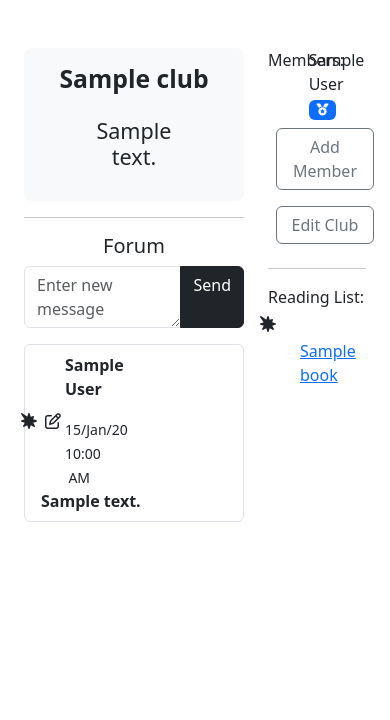
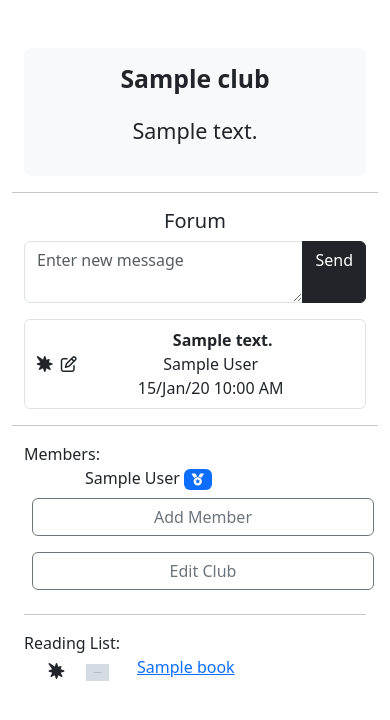
Before and after one commit to Fogaroli/BookWormDen, a Flask app: page /clubs/1 in a window 390 px wide. Shown: the part 58-778 px from the top of the page. Run offline with Flask 3, Linux system fonts and the light colour scheme; the visitor is signed in with stand-in values (Sample User, id 1); tables that the repository leaves empty hold one stand-in row (values such as "Sample post"); grey boxes marked "Sample" are stand-in pictures; some libraries are stand-ins or nearby versions.

Commit message:
Improve experience on mobile

```diff
--- a/src/forms.py
+++ b/src/forms.py
@@ -91,12 +91,12 @@ class ReadStatisticsForm(FlaskForm):
     """Form to record the reading statistics for a specified book"""
 
     start_date = DateField(
-        "Date I started reading the book", format="%Y-%m-%d", validators=[Optional()]
+        "Started Reading", format="%Y-%m-%d", validators=[Optional()]
     )
     finish_date = DateField(
-        "Date I finished reading the book", format="%Y-%m-%d", validators=[Optional()]
+        "Finished reading", format="%Y-%m-%d", validators=[Optional()]
     )
-    current_page = IntegerField("Page I last read", validators=[Optional()])
+    current_page = IntegerField("Current page", validators=[Optional()])
     status = SelectField(
         "Current Status",
         choices=[
--- a/src/static/app.js
+++ b/src/static/app.js
@@ -26,21 +26,20 @@ function addMarkup(book) {
     /**Add html markup to the book entry before adding to the results page */
     const bookEntry = `
                 <div class="row">
-                    <div class="col-2 img-fluid">
+                    <div class="col-12 col-lg-2 img-fluid">
                         <img class="book-cover-image" id="${book.id}"
                             src="${book.thumbnail}"
                         />
                     </div>
-                    <div class="col-10">
+                    <div class="col-12 col-lg-10">
                         <div class="row">
                             <div class="col-12 h4">
                                 <strong class="book-link" id="${book.id}">${book.title}</strong>
                             </div>
                         </div>
                         <div class="row">
-                            <div class="col-4">${book.authors}</div>
-                            <div class="col-5"></div>
-                            <div class="col-3 text-align-right">${book.publishedDate}</div>
+                            <div class="col-6">${book.authors}</div>
+                            <div class="col-6 text-align-right">${book.publishedDate}</div>
                         </div>
 
                         <div class="row">
@@ -79,7 +78,7 @@ function addBookDetailsMarkup(book) {
     /**Add html markup to the book entry before adding to the results page */
     const bookEntry = `
                 <div class="row">
-                    <div class="col-2 img-fluid">
+                    <div class="col-12 col-lg-2 img-fluid">
                         <div class="row">
                             <img src="${book.thumbnail}"/>
                         </div>
@@ -100,23 +99,23 @@ function addBookDetailsMarkup(book) {
                             }
                         </div>
                     </div>
-                    <div class="col-10">
+                    <div class="col-12 col-lg-10">
                         <div class="row">
                             <div class="col-12 h4">
                                 <strong>${book.title}</strong>
                             </div>
                         </div>
                         <div class="row">
-                            <div class="col-4">${book.authors}</div>
-                            <div class="col-2"></div>
-                            <div class="col-6 text-align-right">Published by ${
+                            <div class="col-4 col-lg-6">${book.authors}</div>
+                            <div class="col-8 col-lg-6 text-align-right">Published by ${
                                 book.publisher
                             } in ${book.publishedDate}</div>
                         </div>
                         <div class="row">
-                            <div class="col-4">${book.page_count} pages</div>
-                            <div class="col-2"></div>
-                            <div class="col-6 text-align-right">Rating ${starRating(
+                            <div class="col-4 col-lg-6">${
+                                book.page_count
+                            } pages</div>
+                            <div class="col-8 col-lg-6 text-align-right">Rating ${starRating(
                                 book.average_rating
                             )}</div>
                         </div>
--- a/src/static/book.js
+++ b/src/static/book.js
@@ -35,9 +35,9 @@ function getCommentMarkup(comment) {
             </p>
           </div>
           <div class="row">
-            <small class="col">by ${comment["username"]}</small>
-            <small class="col">Rating: ${comment["rating"]}</small>
-            <small class="col">posted on ${comment["date"]}</small>
+            <small class="col-12 col-lg-4">by ${comment["username"]}</small>
+            <small class="col-12 col-lg-4">Rating: ${comment["rating"]}</small>
+            <small class="col-12 col-lg-4">posted on ${comment["date"]}</small>
           </div>
         </div>
         </li>
--- a/src/static/club_forum.js
+++ b/src/static/club_forum.js
@@ -23,7 +23,7 @@ const $messageForm = $("#new-message-form");
 function getMessageMarkup(message) {
     const messageEntry = `
         <div class="row" data-messageid=${message.id}>
-            <div class="col-1 d-flex justify-content-center align-items-center">
+            <div class="col-2 d-flex justify-content-center align-items-center">
             ${
                 userUsername === message["user_username"]
                     ? `<i class="fa-solid fa-burst m-1 action" id="remove-message" title="Remove message"></i>
@@ -32,18 +32,26 @@ function getMessageMarkup(message) {
             }
             </div>
 
-            <div class="col-3 text-center">
-                <p class="fw-bold">${message["user_first_name"]} ${
+            <div class="col-10">
+                <div class="row">
+                    <div class="col-12 text-center">
+                        <div class="fw-bold" id="message-text" data-messagecontent=${
+                            message.id
+                        }>
+                        </div>
+                    </div>
+                    <div class="row">
+                        <div class="col-12 col-sm-6 text-center">
+                            ${message["user_first_name"]} ${
         message["user_last_name"]
-    }</p>
-                <small>${message["timestamp"]}</small>
-            </div>
-
-            <div class="col-8">
-                <div class="row" data-messagecontent=${message.id}>
-                    <div class="col fw-bold" id="message-text"></div>
+    }
+                        </div>
+                        <div class="col-12 col-sm-6 text-center">
+                            ${message["timestamp"]}
+                        </div>
+                    </div>
                 </div>
-            </div>
+            </div
         </div>
     `;
     return $("<li>", { class: "list-group-item" }).html(messageEntry);
--- a/src/static/style.css
+++ b/src/static/style.css
@@ -7,9 +7,10 @@ h1 {
 #book-search-section {
     position: fixed;
     top:10%;
-    left: 10%;
-    right: 10%;
+    left: 5%;
+    right: 5%;
     max-height: 80vh;
+    max-width: 95%;
     background-color: lightgray;
     z-index: 10;
     display: flex;
@@ -17,7 +18,7 @@ h1 {
     align-items: center;
     overflow-y: auto;
     display: none;
-    padding: 20px;
+    padding: 12px;
 }
 
 #book-list-loading-msg {
@@ -27,9 +28,10 @@ h1 {
 #book-details-section {
     position: fixed;
     top:10%;
-    left: 10%;
-    right: 10%;
+    left: 5%;
+    right: 5%;
     max-height: 80vh;
+    max-width: 95%;
     background-color: lightgray;
     z-index: 10;
     display: flex;
@@ -37,7 +39,7 @@ h1 {
     align-items: center;
     overflow-y: auto;
     display: none;
-    padding: 20px;
+    padding: 12px;
 }
 
 #book-details-loading-msg {
--- a/src/templates/base.html
+++ b/src/templates/base.html
@@ -113,7 +113,7 @@
 
         <section id="book-search-section">
             <div class="row justify-content-center">
-                <div class="col-4">
+                <div class="col-9 col-sm-8 col-lg-6 m-auto">
                     <form id="book-search-form">
                         <div class="input-group m-3">
                             <input
--- a/src/templates/club.html
+++ b/src/templates/club.html
@@ -2,7 +2,7 @@
 block body %}
 <div class="container mt-5">
     <div class="row">
-        <div class="col-8">
+        <div class="col-12">
             <div class="p-3 mb-3 bg-body-tertiary rounded-3">
                 <div class="container-fluid">
                     <div class="col-12 h2 text-center">
@@ -13,7 +13,12 @@ block body %}
                     <div class="col-8 h4 m-3">{{club.description}}</div>
                 </div>
             </div>
+        </div>
+
         <hr />
+    </div>
+    <div class="row">
+        <div class="container">
             <div>
                 <p class="h5 text-center">Forum</p>
             </div>
@@ -30,14 +35,18 @@ block body %}
                     >Send</span
                 >
             </div>
-            <ul class="list-group" id="club-forum"></ul>
+            <ul class="list-group mb-3" id="club-forum"></ul>
             <div id="forum-loading-msg" class="text-center" hidden>
                 <div><i class="fa-solid fa-sync fa-spin"></i></div>
             </div>
         </div>
-        <div class="col-4">
+
+        <hr />
+
+        <div class="col-12 col-sm-4">
             <div class="row">
-                <div class="col-4 text-end">Members:</div>
+                <div class="col-12 text-start">Members:</div>
+                <div class="col-2 text-end"></div>
                 <div class="col-8" id="members-list">
                     {%for membership in memberships%}
                     <div class="row">
@@ -133,13 +142,16 @@ block body %}
             </div>
             {%endif%}
             <hr />
+        </div>
+        <div class="col-12 col-sm-6">
             <div class="row">
-                <div class="col">Reading List:</div>
-            </div>
+                <div class="col-12">Reading List:</div>
+                <div class="col-1"></div>
+                <div class="col-11">
                     {%for book in club.books%}
                     <div class="row">
                         <div
-                    class="col-2 d-flex justify-content-center align-items-center"
+                            class="col-1 d-flex justify-content-center align-items-center"
                         >
                             {%if owner.id == g.user.id %}
                             <i
@@ -152,8 +164,11 @@ block body %}
                         </div>
                         <div class="col-10" id="reading-list">
                             <div class="row">
-                        <div class="col-2 m-1">
-                            <img class="img-fluid" src="{{book.cover}}" />
+                                <div class="col-2 m-1 align-self-center">
+                                    <img
+                                        class="img-fluid"
+                                        src="{{book.cover}}"
+                                    />
                                 </div>
                                 <div class="col-8">
                                     <a
@@ -168,6 +183,8 @@ block body %}
                 </div>
             </div>
         </div>
+    </div>
+</div>
 
 <script>
     const clubId = {{club.id}}
--- a/src/templates/den_page.html
+++ b/src/templates/den_page.html
@@ -5,7 +5,7 @@ block body %}
 
 <div class="container text-center">
     <div class="row justify-content-center m-4">
-        <div class="col-6">
+        <div class="col-12 col-lg-8">
             <p>
                 Welcome to your den, here you will find all the books in your
                 reading list.
@@ -24,7 +24,7 @@ block body %}
 {% if list|length > 0%}
 <div class="row">
     {%for log in list%}
-    <div class="card col-4">
+    <div class="card col-12 col-sm-6 col-lg-4">
         <a href="/den/{{log.book_id}}" class="mx-auto"
             ><img
                 src="{{log.book.cover}}"
--- a/src/templates/homepage.html
+++ b/src/templates/homepage.html
@@ -1,7 +1,7 @@
 {% extends 'base.html' %} {% block title %} The Book Worm Den {% endblock %} {%
 block body %}
 
-<div class="container m-5">
+<div class="container mt-5">
     <div class="p-3 mb-3 bg-body-tertiary rounded-3">
         <div class="container-fluid">
             <div class="col-12 h1 text-center">
@@ -28,7 +28,7 @@ block body %}
     Create your account today and start recording your adventure.
     <a
         href="{{url_for('registration_view')}}"
-        class="btn btn-secondary w-100 m-5"
+        class="btn btn-secondary w-100 mt-5"
         >Sign-up</a
     >
 </div>
--- a/src/templates/user_login.html
+++ b/src/templates/user_login.html
@@ -8,7 +8,7 @@ block body %}
     <form method="post" id="login_form">
         {{form.hidden_tag()}} {% for field in form if field.widget.input_type !=
         'hidden'%}
-        <div class="mb-3 row text-end">
+        <div class="mb-3 row text-center">
             {{field.label(class_="col-sm-4 col-form-label")}}
             <div class="col-sm-6">
                 {{field(class_="form-control")}} {%for err in field.errors%}
--- a/src/templates/user_signup.html
+++ b/src/templates/user_signup.html
@@ -8,7 +8,7 @@ block body %}
     <form method="post" id="signup_form">
         {{form.hidden_tag()}} {% for field in form if field.widget.input_type !=
         'hidden'%}
-        <div class="mb-3 row text-end">
+        <div class="mb-3 row text-center">
             {{field.label(class_="col-sm-4 col-form-label")}}
             <div class="col-sm-6">
                 {{field(class_="form-control")}} {%for err in field.errors%}
@@ -18,8 +18,8 @@ block body %}
         </div>
         {%endfor%}
         <div class="row justify-content-md-center text-start">
-            <div class="col-4"></div>
-            <div class="col-6">
+            <div class="col-ser col-sm-4"></div>
+            <div class="col-12 col-sm-6">
                 <i
                     class="fa-solid fa-circle-check text-secondary"
                     id="validate-digits"
```
Also changed, not shown: src/templates/book.html (+7 -7 lines), src/templates/clubs_page.html (+12 -12 lines). Lines whose indentation alone changed are shown as unchanged.
